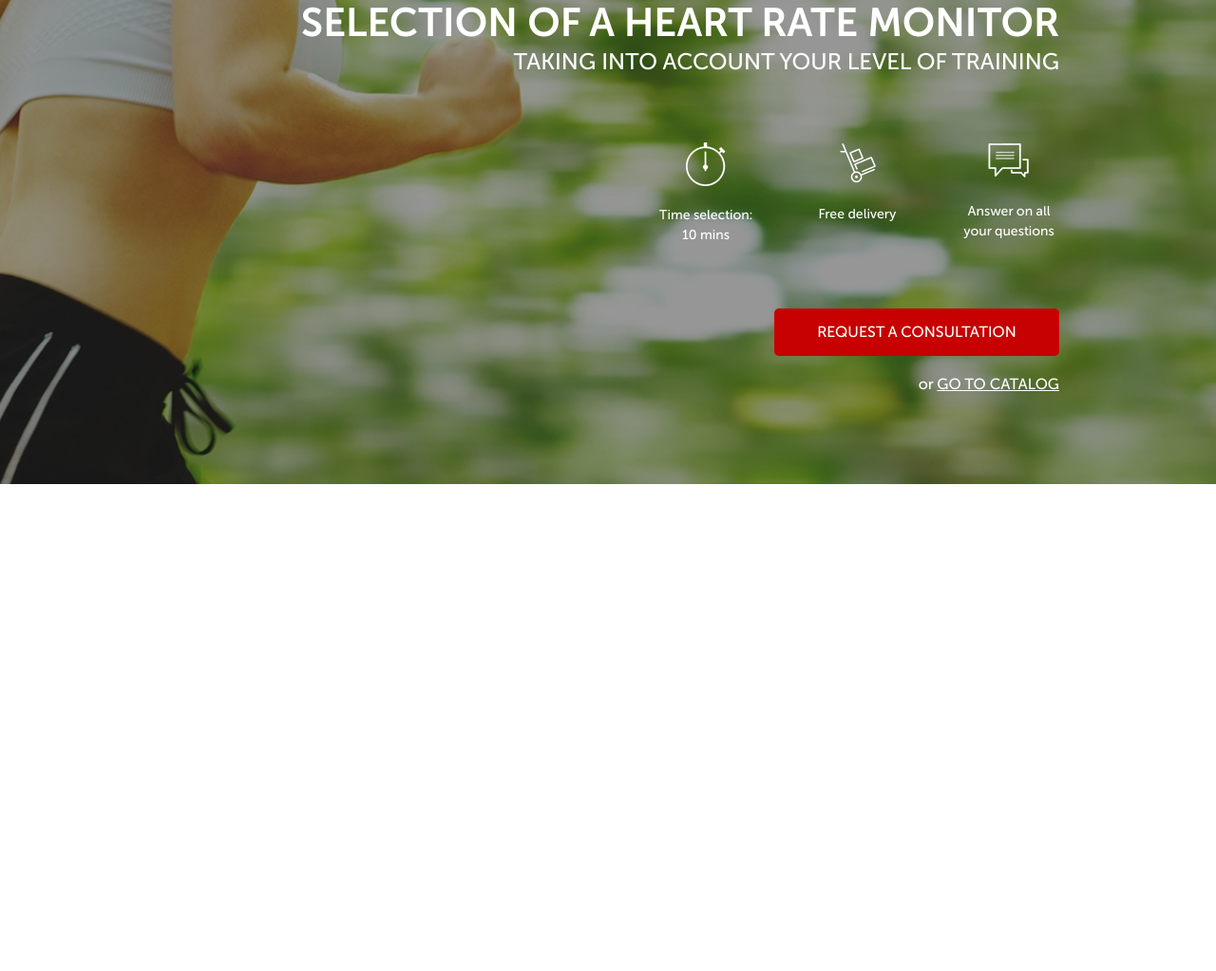
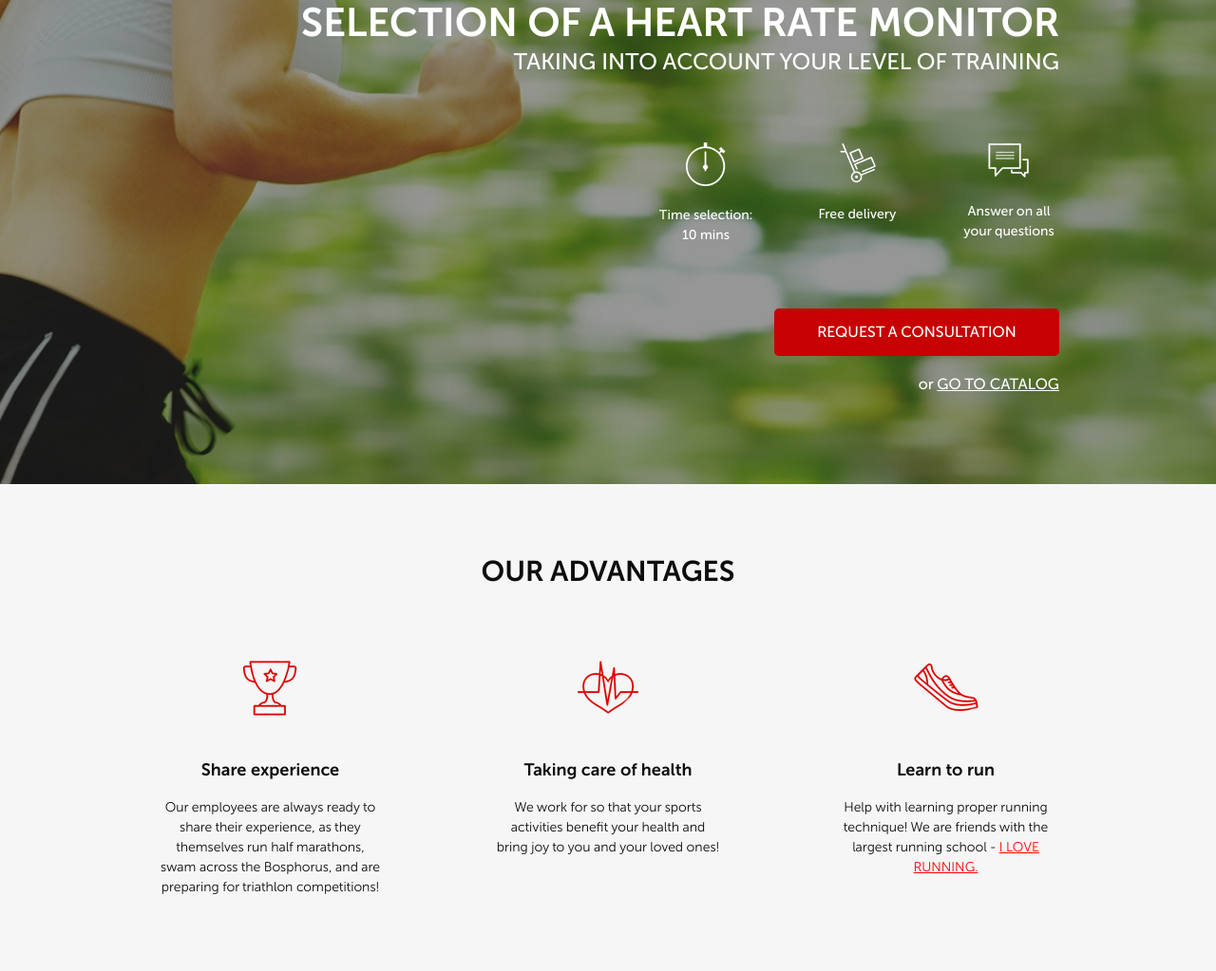
Before and after one commit to AndriyKostenko/HTML-CSS_Sport_website, a website: page src/index.html in a window 1280 px wide. Shown: the part 165-1188 px from the top of the page at 95% size. Before the commit the page ends 800 px from the top, so only its background shows below. Drawn offline with Linux system fonts and the light colour scheme.

Commit message:
compl second section

```diff
--- a/src/index.html
+++ b/src/index.html
@@ -61,5 +61,43 @@
         </div>
     </div>
 
+    <div class="advantages">
+        <div class="container">
+            <h2 class="advantages__title">OUR ADVANTAGES</h2>
+            <div class="advantages__wrapper">
+
+                <div class="advantages__block">
+                    <img src="icons/advantages/cup.png" alt="cup" class="advantages__block-icon">
+                    <div class="advantages__block-subtitle">Share experience</div>
+                    <div class="advantages__block-descr">Our employees are always ready to share their experience,
+                        as they themselves run half marathons, swam across the Bosphorus, and are preparing for triathlon competitions!</div>
+                </div>
+
+                <div class="advantages__block">
+                    <img src="icons/advantages/heart.png" alt="heart" class="advantages__block-icon">
+                    <div class="advantages__block-subtitle">Taking care of health</div>
+                    <div class="advantages__block-descr">
+                        We work for
+                        so that your sports activities benefit your health and bring joy to you and your loved ones!
+                    </div>
+                </div>
+
+                <div class="advantages__block">
+                    <img src="icons/advantages/shoe.png" alt="shoe" class="advantages__block-icon">
+                    <div class="advantages__block-subtitle">Learn to run</div>
+                    <div class="advantages__block-descr">
+                        Help with learning
+                        proper running technique!
+                        We are friends with the largest running school -
+                        <a href="#">I LOVE RUNNING.</a>
+                    </div>
+                </div>
+
+            </div>
+
+        </div>
+
+    </div>
+
 </body>
 </html>
--- a/src/sass/blocks/_advantages.scss
+++ b/src/sass/blocks/_advantages.scss
@@ -1,3 +1,44 @@
 .advantages {
+    min-height: 470px;
+    background-color: #f6f6f6;
+    padding: 70px 0 78px 0;
+    &__title {
+        display: flex;
+        justify-content: center;
+        color: #0d0d0d;
+        font-size: 30px;
+        font-weight: 700;
+    }
+    &__wrapper {
+        margin-top: 65px;
+        display: flex;
+        justify-content: space-between;
+    }
+    &__block {
+        display: flex;
+        flex-direction: column;
+        align-items: center;
+        max-width: 239px;
+        &-subtitle {
+            margin-top: 38px;
+            height: 16px;
+            color: #0d0d0d;
+            font-size: 18px;
+            font-weight: 700;
+        }
+        &-descr {
+            margin-top: 26px;
+            color: #0d0d0d;
+            font-size: 14px;
+            font-weight: 300;
+            text-align: center;
+            a {
+                color: #ff0000;
+                text-decoration: underline;
+            }
+
+        }
+    }
+
 
 }
```
Also changed, not shown: src/css/style.min.css.
